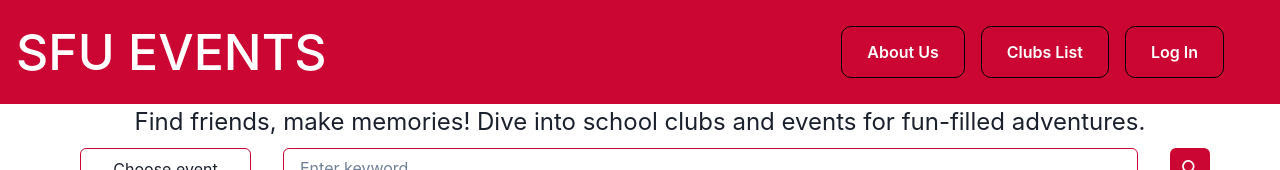
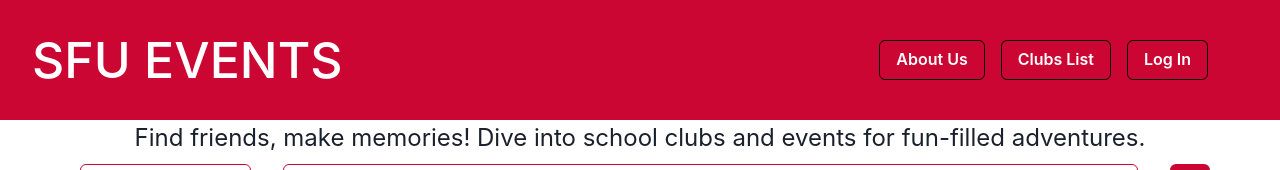
Before and after one commit to molaed/Red-Team-Repo, a React (Vite) app in the folder client/: page / in a window 1280 px wide. Shown: the top 170 px of the page. Built offline with nearby package versions, Linux system fonts and the light colour scheme.

Commit message:
Fixed some issues on packages and minor fix with navbar

```diff
--- a/client/package.json
+++ b/client/package.json
@@ -15,6 +15,8 @@
     "@emotion/react": "^11.11.3",
     "@emotion/styled": "^11.11.0",
     "framer-motion": "^6.5.1",
+    "firebase": "^10.7.2",
+    "firebase-admin": "^12.0.0",
     "react": "^18.2.0",
     "react-dom": "^18.2.0",
     "react-router-dom": "^6.21.3"
--- a/client/src/Navbar.jsx
+++ b/client/src/Navbar.jsx
@@ -1,16 +1,55 @@
+import React from 'react';
+import { Box, Flex, Button, Text, Link } from '@chakra-ui/react';
+
 export default function Navbar() {
-    return <nav className="nav">
-        <a href="/" className="title">SFU EVENTS</a>
-        <ul>
+  return (
+    <Flex
+        as="nav"
+        className="nav"
+        width="100%"
+        height="20%"
+        bg="#CC0633"
+        color="white"
+        justifyContent="space-between"
+        alignItems="center"
+        padding="0 2rem"
+        position="sticky"
+        top="0"
+        zIndex="999"
+    >
+        <Text as="a" href="/" className="title" fontSize="3.125rem" fontWeight="450" textDecoration="none">
+            SFU EVENTS
+        </Text>
+      <Flex as="ul" padding="2.5rem" margin="0" gap="1rem">
         <li>
-                <a className="navbtn" href="/about-us">About Us</a>
+          <Button colorScheme='CC0633' as="a" href="/about-us" className="navbtn" fontWeight="600"
+          _hover={{
+            bg: "red.500",
+            transform: "scale(1.05)",
+            transition: "all 0.3s ease-in-out"
+          }}>
+            About Us
+          </Button>
         </li>
         <li>
-                <a className="navbtn" href="/clubs">Clubs List</a>
+          <Button colorScheme='CC0633' as="a" href="/clubs" className="navbtn" fontWeight="600" _hover={{
+            bg: "red.500",
+            transform: "scale(1.05)",
+            transition: "all 0.3s ease-in-out"
+          }}>
+            Clubs List
+          </Button>
         </li>
         <li>
-                <a className="navbtn" href="/login">Log In</a>
+          <Button colorScheme='black' as="a" href="/login" className="navbtn" fontWeight="600" _hover={{
+            bg: "red.500",
+            transform: "scale(1.05)",
+            transition: "all 0.3s ease-in-out"
+          }}>
+            Log In
+          </Button>
         </li>
-        </ul>
-    </nav>
+      </Flex>
+    </Flex>
+  );
 }
```
Also changed, not shown: client/src/styles.css (line endings or trailing spaces), 1 other file (tests, documents, lock files or other folders). Lines whose indentation alone changed are shown as unchanged.
